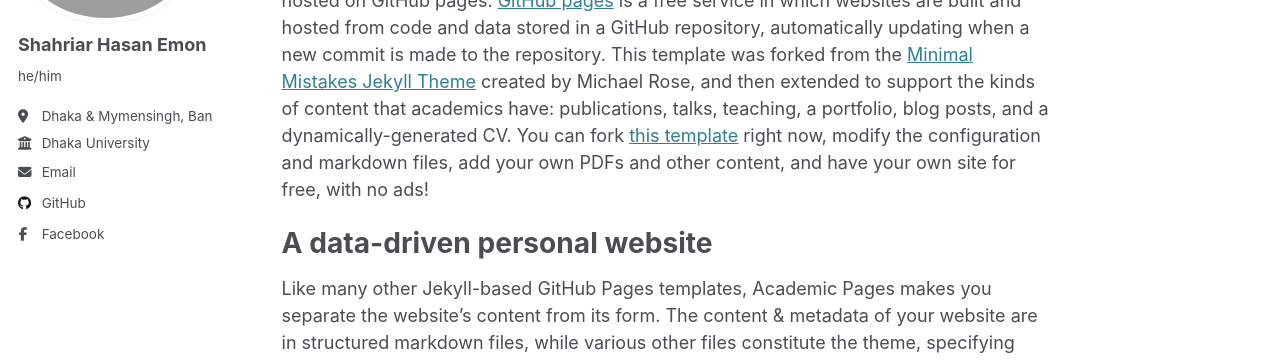
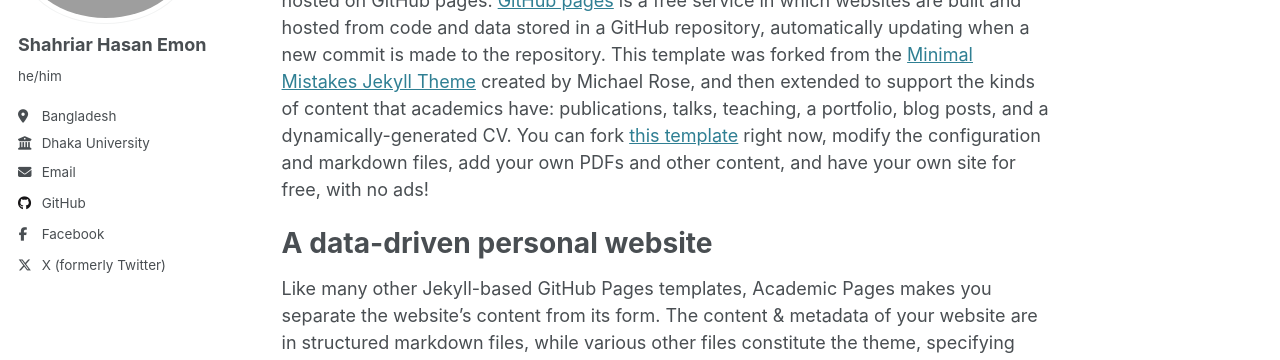
Before and after one commit to eeem0n/eeem0n.github.io, a Jekyll site: the page built from _pages/about.md, in a window 1280 px wide. Shown: the part 216-576 px from the top of the page. Built offline with Jekyll 4.4.1, drawn with Linux system fonts in a browser that asks for light colours.

Commit message:
Update _config.yml

```diff
--- a/_config.yml
+++ b/_config.yml
@@ -22,11 +22,11 @@
 #               Additional customization can be done by editing /_includes/author-profile.html
 author:
   # Biographic information
-  avatar           : "kabjab.png"
+  avatar           : "kabjab.jpg"
   name             : "Shahriar Hasan Emon"
   pronouns         : "he/him"
   bio              : ""
-  location         : "Dhaka & Mymensingh, Bangladesh"
+  location         : "Bangladesh"
   employer         : "Dhaka University"
   uri              : # URL
   email            : "iamemonshahriar01@gmail.com"
@@ -51,7 +51,7 @@
 
   # Social media
   bluesky          : #
-  facebook         : "facebook"
+  facebook         : "eeem0n"
   flickr           : # Username
   foursquare       : # Username
   goodreads        : # Username
@@ -67,7 +67,7 @@
   steam            : # Username
   telegram         : # URL
   tumblr           : # Username
-  twitter          : # Username for X / Twitter
+  twitter          : "eeem0n"
   vine             : # Username
   weibo            : # Username
   wikipedia        : # Username
```
